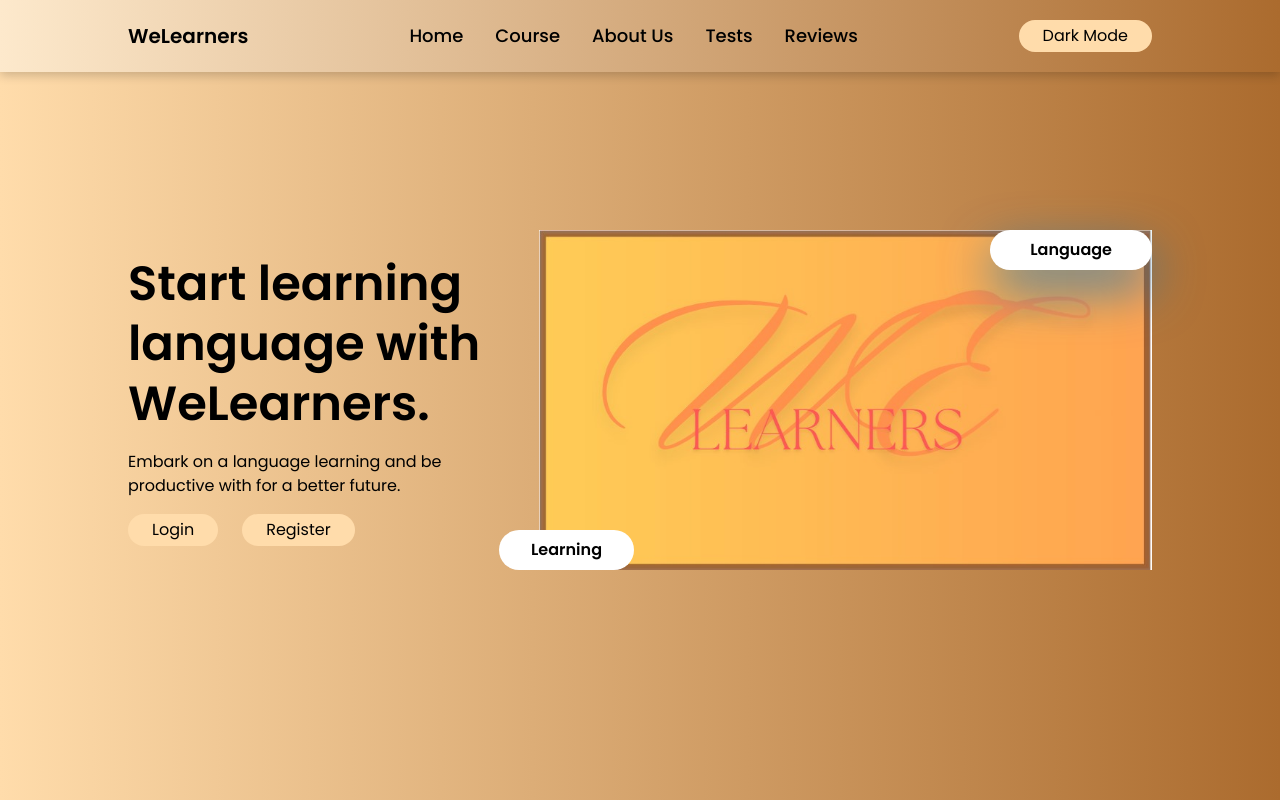
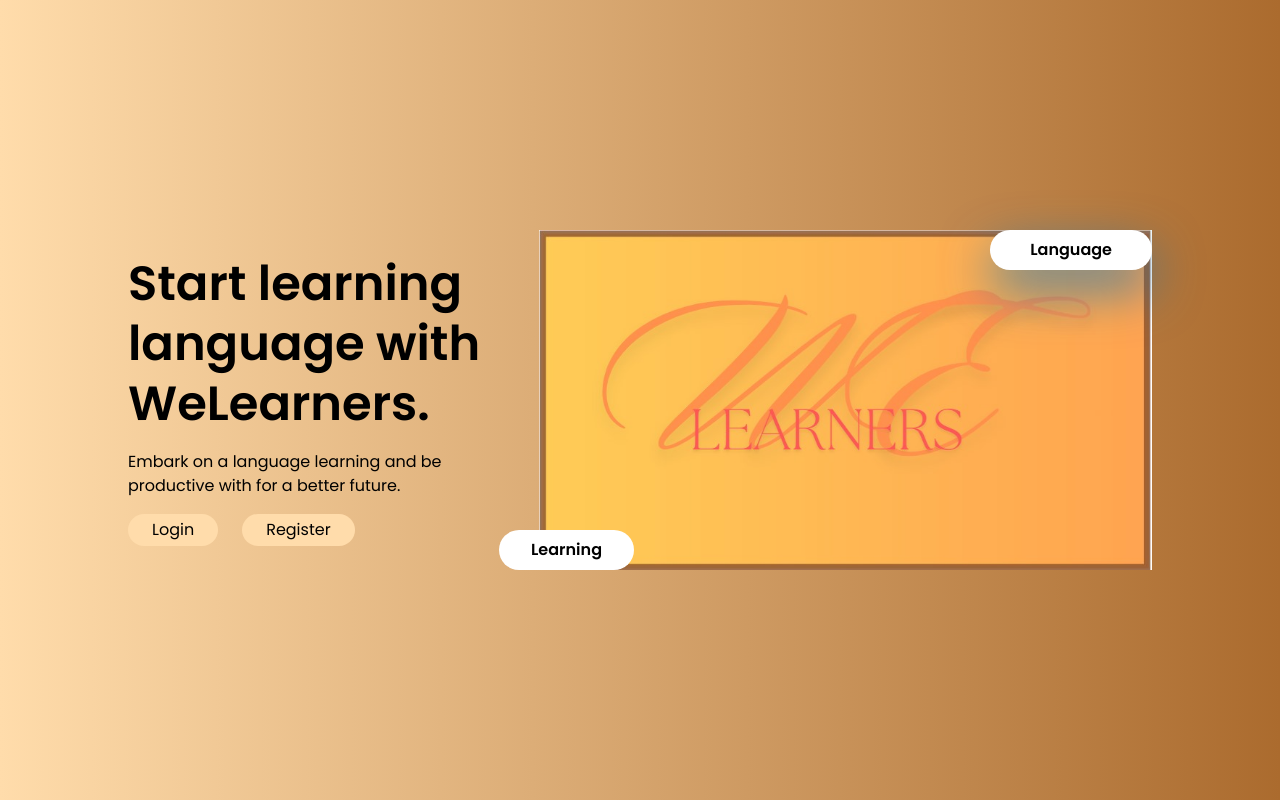
Before and after one commit to 001sara001/final_we_learners, a React (Vite) app in the folder Client/: page / in a window 1280 px wide. Shown: the top 800 px of the page. Built offline with nearby package versions, Linux system fonts and the light colour scheme.

Commit message:
rremoving-navbar-from-remaining-pages

```diff
--- a/Client/src/App.jsx
+++ b/Client/src/App.jsx
@@ -1,5 +1,5 @@
 import React from "react";
-import { BrowserRouter as Router, Routes, Route } from "react-router-dom";
+import { BrowserRouter as Router, Routes, Route, useLocation } from "react-router-dom";
 import Navbar from "./components/Navbar";
 import Footer from "./components/Footer";
 import HomePage from "./pages/HomePage";
@@ -10,15 +10,26 @@ import EnrollNow from "./pages/EnrollNow";
 import WelcomePage from "./pages/WelcomePage";
 import MenuCard from "./layouts/MenuCard";
 import LearnMore from "./LearnMore/LearnMore";
-import Quiz from "./Test/Quiz"
+import Quiz from "./Test/Quiz";
 import Result from "./Test/Result";
-
 
 const App = () => {
   return (
     <Router>
+      <Main />
+    </Router>
+  );
+};
+
+const Main = () => {
+  const location = useLocation();
+
+  // Specify the path(s) where you want the Navbar to be displayed
+  const showNavbar = location.pathname === "/navbar"; // Adjust this condition as needed
+
+  return (
     <div>
-        <Navbar />
+      {showNavbar && <Navbar />}
       <main>
         <Routes>
           <Route element={<HomePage />} path="/" />
@@ -31,11 +42,11 @@ const App = () => {
           <Route element={<EnrollNow />} path="/enroll-now" />
           <Route element={<WelcomePage />} path="/welcomePage" />
           <Route element={<LearnMore />} path="/learn-more" />
+          <Route element={<div>Navbar Page Content</div>} path="/navbar" /> {/* Example for navbar page */}
         </Routes>
       </main>
       <Footer />
     </div>
-    </Router>
   );
 };
 
```
Lines whose indentation alone changed are shown as unchanged.
